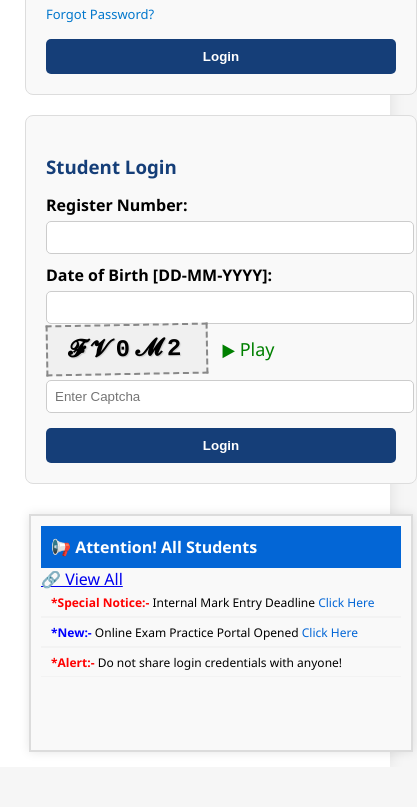
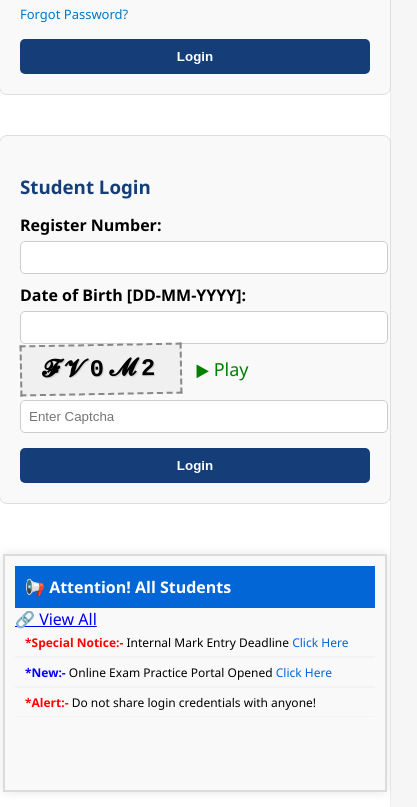
Before and after one commit to Aaqibrifai/amsce-examination, a plain HTML site: page index.html in a window 390 px wide. Shown: the part 840-1647 px from the top of the page, 417 px wide, since content can reach past the window. Before the commit the page ends 1607 px from the top, so only its background shows below. Drawn offline with Linux system fonts and the light colour scheme.

Commit message:
Update style.css

```diff
--- a/style.css
+++ b/style.css
@@ -135,8 +135,9 @@ body {
 /* Flexbox adjustments for login section */
 .login-container {
   display: flex;
+  gap: 20px; /* controls spacing between all boxes */
   justify-content: space-between;
-  flex-wrap: wrap;
+  align-items: flex-start;
   margin-top: 20px;
 }
 
@@ -248,9 +249,17 @@ body {
   }
 
   .news-box {
-    max-width: 100%;
-    height: auto;
-  }
+  flex: 1;
+  min-width: 300px;
+  max-width: 380px;
+  height: 200px;
+  background: #f9f9f9;
+  border: 2px solid #dcdcdc;
+  padding: 10px;
+  overflow: hidden;
+  position: relative;
+  box-shadow: 0 0 10px rgba(0,0,0,0.1);
+}
 
   .news-container {
     height: auto;
```
